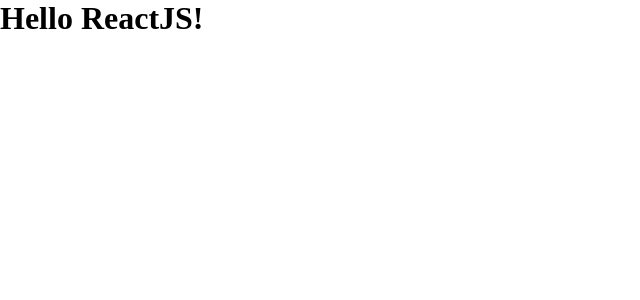
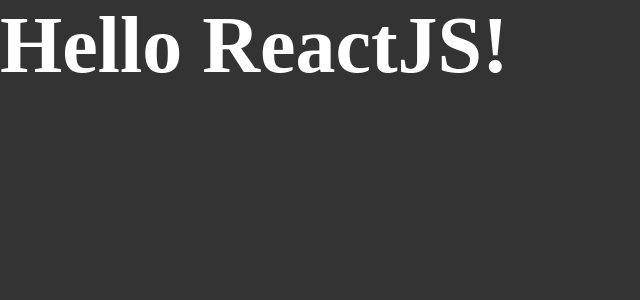
Before and after one commit to douglasdl/Ignite-React-01-Github-Explorer, a React app: page / in a window 1280 px wide. Shown: the top 300 px of the page, without its empty margins (0-640 px from the left). Built offline with nearby package versions, Linux system fonts and the light colour scheme.

Commit message:
Add SasS config

```diff
--- a/package.json
+++ b/package.json
@@ -20,6 +20,8 @@
         "cross-env": "^7.0.3",
         "css-loader": "^6.2.0",
         "html-webpack-plugin": "^5.3.2",
+        "node-sass": "^6.0.1",
+        "sass-loader": "^12.1.0",
         "style-loader": "^3.2.1",
         "webpack": "^5.52.1",
         "webpack-cli": "^4.8.0",
--- a/src/App.jsx
+++ b/src/App.jsx
@@ -1,4 +1,4 @@
-import './styles/global.css';
+import './styles/global.scss';
 
 export function App() {
     //throw new Error('Errrrroooouuuu!!!!!')
--- a/src/styles/global.css
+++ b/src/styles/global.scss
@@ -7,4 +7,10 @@
 
 body {
     font: Arial, Helvetica, sans-serif !important;
+    background: #333;
+    color: #fff;
+
+    h1 {
+        font-size:80px;
+    }
 }
--- a/webpack.config.js
+++ b/webpack.config.js
@@ -30,9 +30,9 @@
                 use: 'babel-loader'
             },
             {
-                test: /\.css$/,
+                test: /\.scss$/,
                 exclude: /node_modules/,
-                use: ['style-loader', 'css-loader'],
+                use: ['style-loader', 'css-loader', 'sass-loader'],
             }
         ],
     }
```
Also changed, not shown: 2 other files (tests, documents, lock files or other folders).
